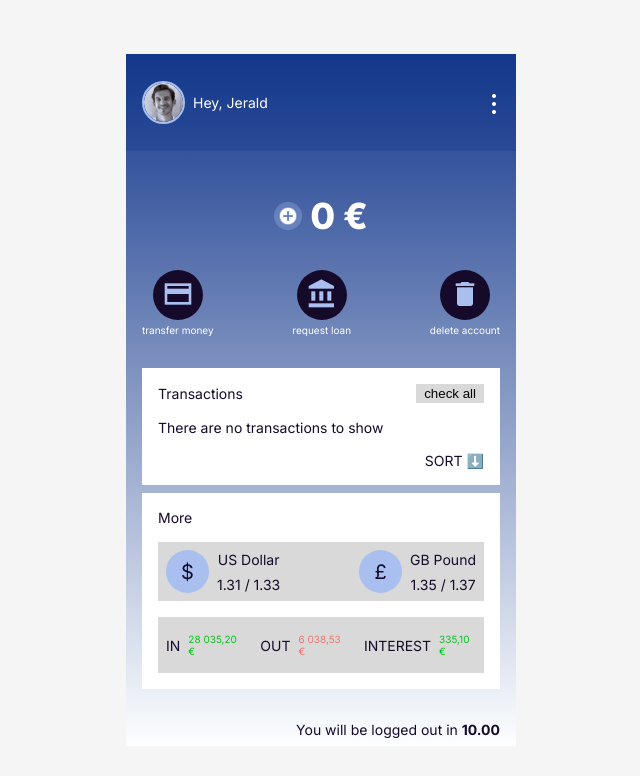
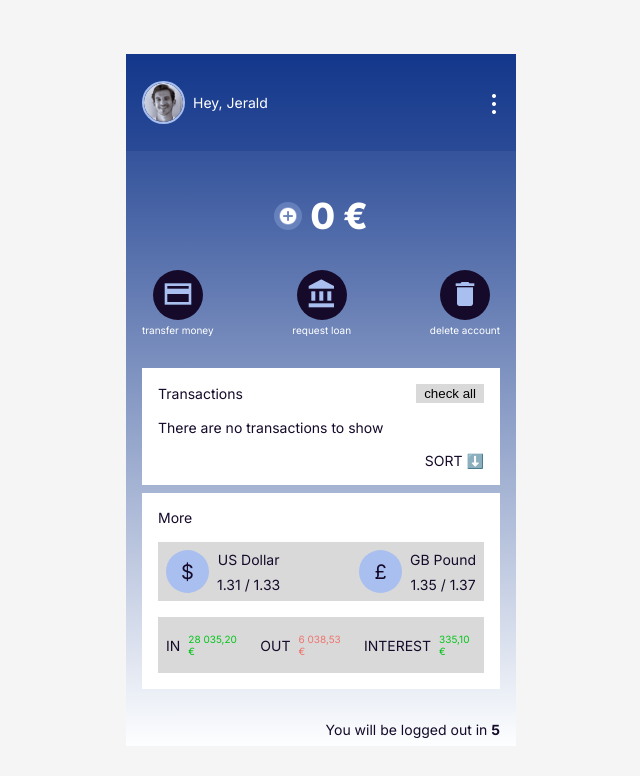
Before and after one commit to Oljas-Dev/bank-app, a React (Vite) app: page /home in a window 1280 px wide. Shown: the top 776 px of the page, without its empty margins (319-959 px from the left). Built offline with nearby package versions, Linux system fonts and the light colour scheme.

Commit message:
setting up timer

```diff
--- a/src/components/pages/LoginPage.tsx
+++ b/src/components/pages/LoginPage.tsx
@@ -6,7 +6,7 @@ import { searchContext } from "../../context/searchContext";
 import { users } from "../../tempUserObjects/UserObjects";
 
 export default function LoginPage() {
-  const { setUser, handleBalance } = useContext(searchContext);
+  const { setUser, handleBalance, setTimeleft } = useContext(searchContext);
   const navigate = useNavigate();
 
   const email = useRef<HTMLInputElement>(null);
@@ -32,6 +32,7 @@ export default function LoginPage() {
       localStorage.setItem("user", JSON.stringify(users));
 
       handleBalance(checkUser);
+      setTimeleft(180); // Set the time left for logout (in seconds)
     }
 
     navigate("/home");
--- a/src/components/ui/LogOutTimer.tsx
+++ b/src/components/ui/LogOutTimer.tsx
@@ -1,7 +1,40 @@
+import { useContext, useEffect } from "react";
+
+import { searchContext } from "../../context/searchContext";
+
 export default function LogOutTimer() {
+  const { timeleft, setTimeleft } = useContext(searchContext);
+  // const timer = useRef(10);
+  const minutes = Math.floor(timeleft / 60);
+  const seconds = Math.floor(timeleft % 60);
+
+  useEffect(() => {
+    const timer = setInterval(() => {
+      setTimeleft(timeleft - 1); // Decrease the time left by 1 second
+      console.log(timeleft); // Log the time left to the console
+
+      if (timeleft === 0) {
+        localStorage.removeItem("user"); // Remove user data from local storage
+        window.location.href = "/"; // Redirect to the home page
+        clearTimeout(timer);
+      }
+      // return () => clearInterval(timer); // Cleanup the interval on component unmount
+    }, 1000);
+  }, [timeleft, setTimeleft]); // Run the effect when timeleft changes
+
   return (
     <div className="timer txt-right">
-      You will be logged out in <strong>10.00</strong>
+      You will be logged out in{" "}
+      <strong>
+        {timeleft > 60 ? `${minutes} : ${seconds}` : `${seconds}`}
+      </strong>
     </div>
   );
 }
+
+// const timer = setTimeout(() => {
+//   localStorage.removeItem("user");
+//   window.location.href = "/";
+// }, 10000); // 10 seconds
+
+// console.log(timer);
--- a/src/components/ui/Menu.tsx
+++ b/src/components/ui/Menu.tsx
@@ -1,22 +1,17 @@
 import { Link } from "react-router-dom";
-import { users } from "../../tempUserObjects/UserObjects";
+
+import { useContext } from "react";
+import { searchContext } from "../../context/searchContext";
 
 export default function Menu() {
-  function handleCleanCurrent() {
-    const currentUser = users.find((user) => user.current === true);
-    currentUser!.current = false;
-
-    localStorage.setItem("user", JSON.stringify(users));
-  }
+  const { handleCleanCurrent } = useContext(searchContext);
 
   return (
     <div className="menu__dropdown">
       <ul>
-        <li>
-          <Link to="/" onClick={handleCleanCurrent}>
-            Change account
-          </Link>
-        </li>
+        <Link to="/" onClick={handleCleanCurrent}>
+          <li>Change account</li>
+        </Link>
         {/* <li>Logout</li> */}
       </ul>
     </div>
--- a/src/components/ui/options/Options.tsx
+++ b/src/components/ui/options/Options.tsx
@@ -9,7 +9,7 @@ import { searchContext } from "../../../context/searchContext";
 
 export default function Options() {
   const [path, setPath] = useState("");
-  const { loan, setLoan } = useCurrentUser();
+  const { setLoan } = useCurrentUser();
   const { balance } = useContext(searchContext);
 
   const iconsData = {
@@ -55,7 +55,6 @@ export default function Options() {
 
   function handleLoan() {
     setLoan(true);
-    console.log(loan);
   }
   return (
     <section className="options fl-btw">
--- a/src/context/searchContext.tsx
+++ b/src/context/searchContext.tsx
@@ -15,13 +15,17 @@ interface ContextProps {
   setCurrentId: Dispatch<SetStateAction<undefinedString>>;
   currentRecepient: UserData | undefined;
   handleBalance: (user: UserData) => void;
+  handleCleanCurrent: () => void;
   balance: number | undefined;
+  timeleft: number;
+  setTimeleft: Dispatch<SetStateAction<number>>;
 }
 
 export const searchContext = createContext<ContextProps>({} as ContextProps);
 
 export function SearchUserProvider({ children }: reactChildren): JSX.Element {
   const [searchQuery, setSearchQuery] = useState("");
+  const [timeleft, setTimeleft] = useState(10); // timer for automatic logout
   const [user, setUser] = useState(function () {
     const allUsers = localStorage.getItem("user");
 
@@ -64,6 +68,13 @@ export function SearchUserProvider({ children }: reactChildren): JSX.Element {
     }
   }
 
+  function handleCleanCurrent() {
+    const currentUser = users.find((user) => user.current === true);
+    currentUser!.current = false;
+
+    localStorage.setItem("user", JSON.stringify(users));
+  }
+
   return (
     <searchContext.Provider
       value={{
@@ -77,6 +88,9 @@ export function SearchUserProvider({ children }: reactChildren): JSX.Element {
         currentRecepient,
         handleBalance,
         balance,
+        handleCleanCurrent,
+        timeleft,
+        setTimeleft,
       }}
     >
       {children}
```
